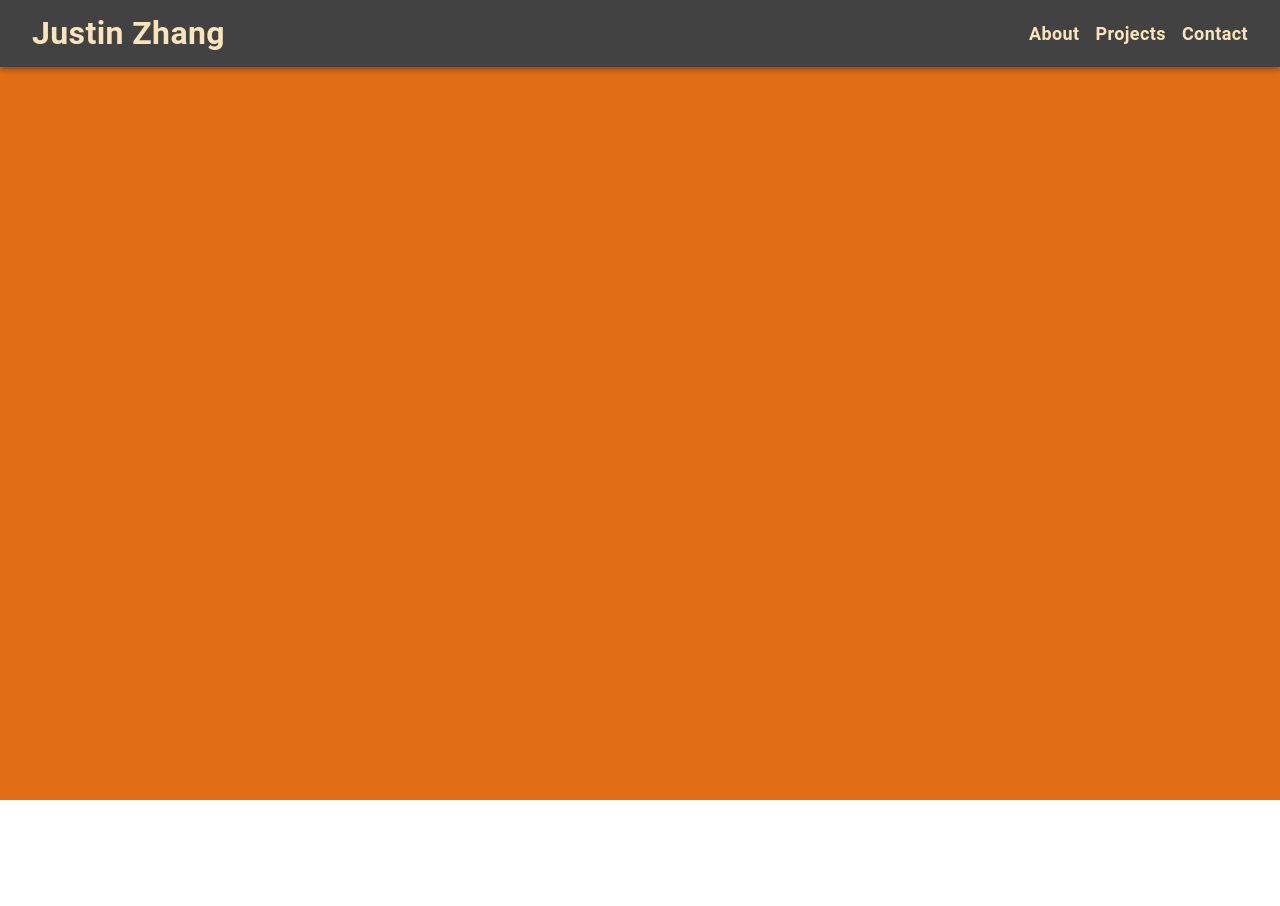
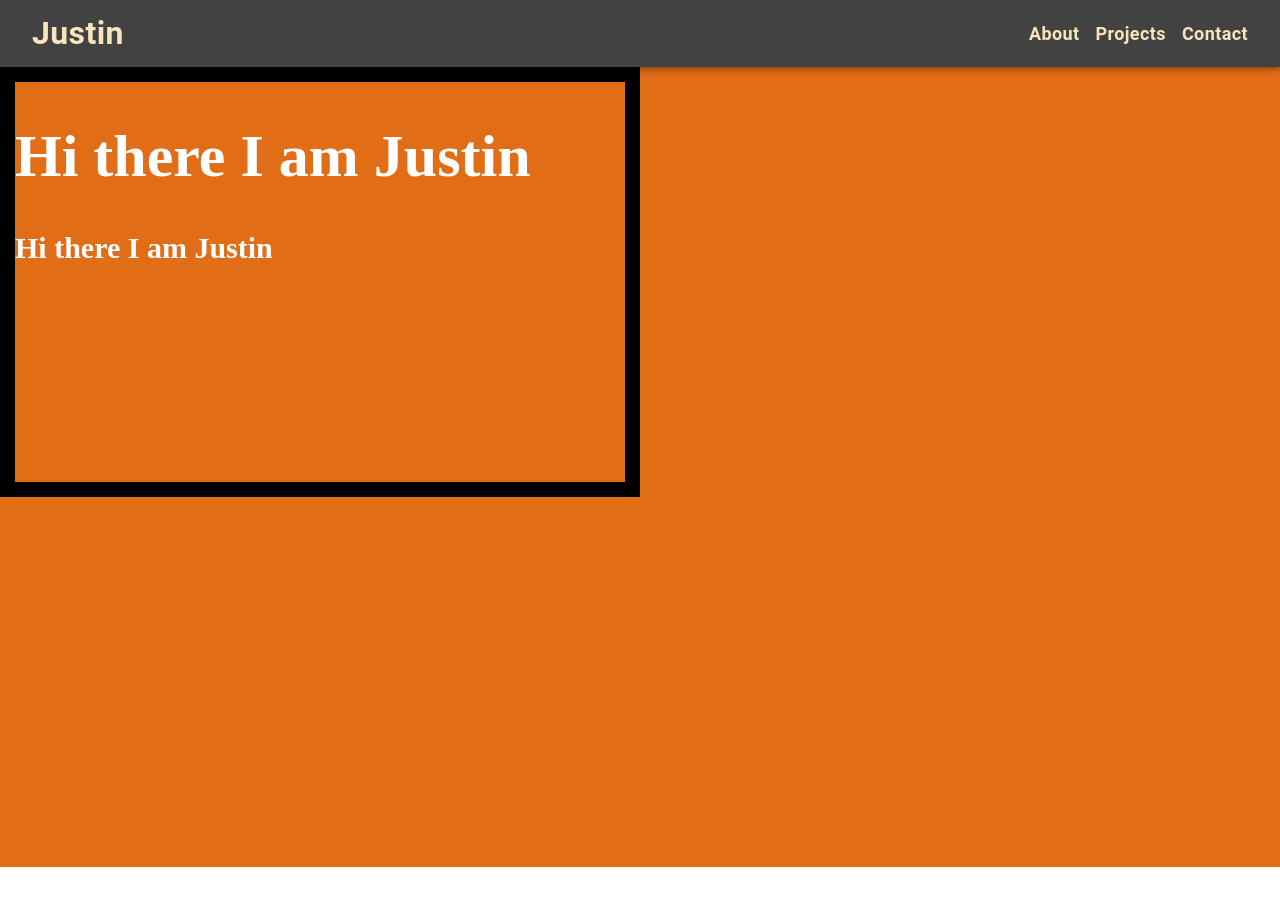
Before and after one commit to justwzhang/Personal-Website, a React (Create React App) app: page / in a window 1280 px wide. Shown: the top 906 px of the page. Built offline with nearby package versions, Linux system fonts and the light colour scheme.

Commit message:
Added base text reveal animations

```diff
--- a/src/App.css
+++ b/src/App.css
@@ -1,5 +1,8 @@
 :root {
 	--scroll: 0;
+	--primary: #e16d17;
+    --secondary: #ea833a;
+	--gray: #424242;
 }
 
 body {
@@ -28,7 +31,10 @@ body {
 	left: 0%;
 }
 
-/* Do Not delete anything here */
+/*
+* Css for scroll bar
+* this apllies to all scroll bars in the app
+*/
 ::-webkit-scrollbar {
 	width: 12px;
 }
@@ -44,6 +50,76 @@ body {
 	border-radius: 8px;
 	background-color: #363636;
 }
+/* Css for scroll bar end*/
+
+
+
+/*
+* Base Box css for text appearing animation
+* The "Second" classes are ment for the sub texts
+* these can be attached to any comp for future use
+*/
+.RevealText{
+  font-size: 60px;
+  font-weight: 800;
+  position: relative;
+  color: transparent;
+
+  animation: ShowTextLR forwards;
+  animation-delay: 1200ms;
+}
+.RevealTextSecond{
+	font-size: 30px;
+	font-weight: 800;
+	position: relative;
+	color: transparent;
+
+	animation: ShowTextLR forwards;
+	animation-delay: 1200ms;
+  }
+
+.RevealBox{
+	height: 100%;
+	width: 0%;
+	scale: 0, 1;
+	position:absolute;
+	background: var(--gray);
+	animation: DivAppear 1200ms ease-out;
+	animation-delay: 500ms;
+	left: 0
+}
+
+.RevealBoxSecond{
+	height: 100%;
+	width: 0%;
+	scale: 0, 1;
+	position:absolute;
+	background: var(--gray);
+	animation: DivAppear 1200ms ease-out;
+	animation-delay: 500ms;
+	left: 0
+}
+
+@keyframes DivAppear{
+	80% {
+		width: 100%;
+		left: 0;
+	}
+	100%{
+		width: 0%;
+		left: 100%;
+	}
+}
+
+@keyframes ShowTextLR{
+	to{
+		/* color: var(--gray) */
+		color: white
+	}
+}
+/* Base Box css for text appearing animation end*/
+
+
 
 /* .inputRounded .MuiOutlinedInput-root{
 	border-radius: 50px;
--- a/src/components/Screens/HomeScreen.js
+++ b/src/components/Screens/HomeScreen.js
@@ -36,15 +36,19 @@ export default function HomeScreen(){
     }
 
     return(
-    <div style ={{width:"100%", background:store.secondary, position:"absoute"}}>
+    <div style ={{width:"100%", background:store.secondary, position:"absoute", marginTop:"50pt"}}>
         <div style={{height:"100%", width:"100%", background: "red"}}>
             <div id = "full" style={{width:"100%", height:"100%", background: store.secondary, position:"fixed"}}> {/** info box */}
 
             </div>
-            <div id = "center" style={{width:"50%", height:"100%", background: "red", marginLeft:"50%", position:"fixed"}}> {/** animation box */}
+            <div id = "center" style={{width:"50%", height:"100%", background: "", marginLeft:"50%", position:"fixed"}}> {/** animation box */}
 
             </div>
             <div id = "left" style={{width:"50%", height:"100%", background: store.primary, position:"fixed", }}> {/** intro box */}
+                <div style={{border:"15px solid black", height: "50%"}}>
+                    <h1 class="RevealText" > Hi there I am Justin <span class="RevealBox"></span></h1>
+                    <h7 class="RevealTextSecond" > Hi there I am Justin <span class="RevealBoxSecond"></span></h7>
+                </div>
 
             </div>
             <div id = "right" style={{width:"50%", height:"100%", background: store.primary, marginLeft:"100%", position:"fixed", opacity:"0"}}>{/** socials box */}
--- a/src/components/Util/NavBar.js
+++ b/src/components/Util/NavBar.js
@@ -38,7 +38,7 @@ export default function NavBar(){
 
                     <Toolbar style={{height:"100%"}}>
                         <Box sx={{ flexGrow: 1 }}>
-                            <Button style={style.ToolBarButtonStyle} color="ToolBarButton"> <font size = "+3"><b>Justin Zhang</b></font></Button>
+                            <Button style={style.ToolBarButtonStyle} color="ToolBarButton"> <font size = "+3"><b>Justin</b></font></Button>
                             <div style={{marginLeft:"20%"}}>
 
                             </div>
@@ -47,19 +47,6 @@ export default function NavBar(){
                         <Button style={{textTransform: 'none'}} color="ToolBarButton"> <font size = "+1"><b>About</b></font></Button>
                         <Button style={{textTransform: 'none'}} color="ToolBarButton"> <font size = "+1"><b>Projects</b></font></Button>
                         <Button style={{textTransform: 'none'}} color="ToolBarButton"> <font size = "+1"><b>Contact</b></font></Button>
-                        {/* <IconButton
-                        size="large"
-                        edge="start"
-                        color={store.primary}
-                        aria-label="menu"
-                        style={{
-                            width:"1%",
-                            height:"1pt",
-                            transform:"scale(1.5)"
-                        }}
-                        >
-                            <MenuIcon />
-                        </IconButton> */}
                     </Toolbar>
 
                 </div>
--- a/src/store/index.js
+++ b/src/store/index.js
@@ -24,8 +24,8 @@ function GlobalStoreContextProvider(props) {
   // THESE ARE ALL THE THINGS OUR DATA STORE WILL MANAGE
   const [store, setStore] = useState({
     primary: "#e16d17",
-    // secondary:"#ea833a",
-    secondary:"#f1ae7a",
+    secondary:"#ea833a",
+    // secondary:"#f1ae7a",
     text:"#424242",
     navBar:"#424242",
     updateScroll: false,
```
